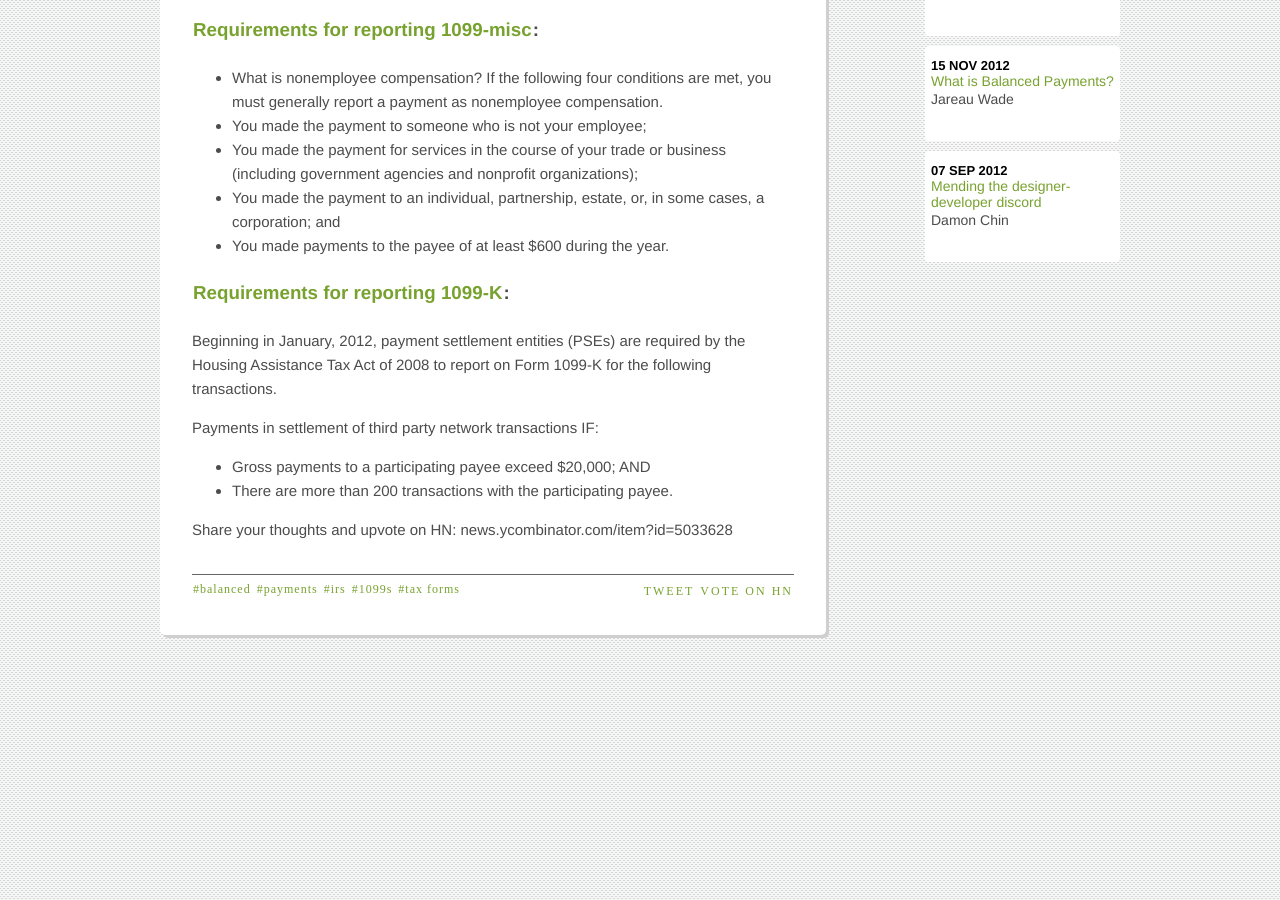
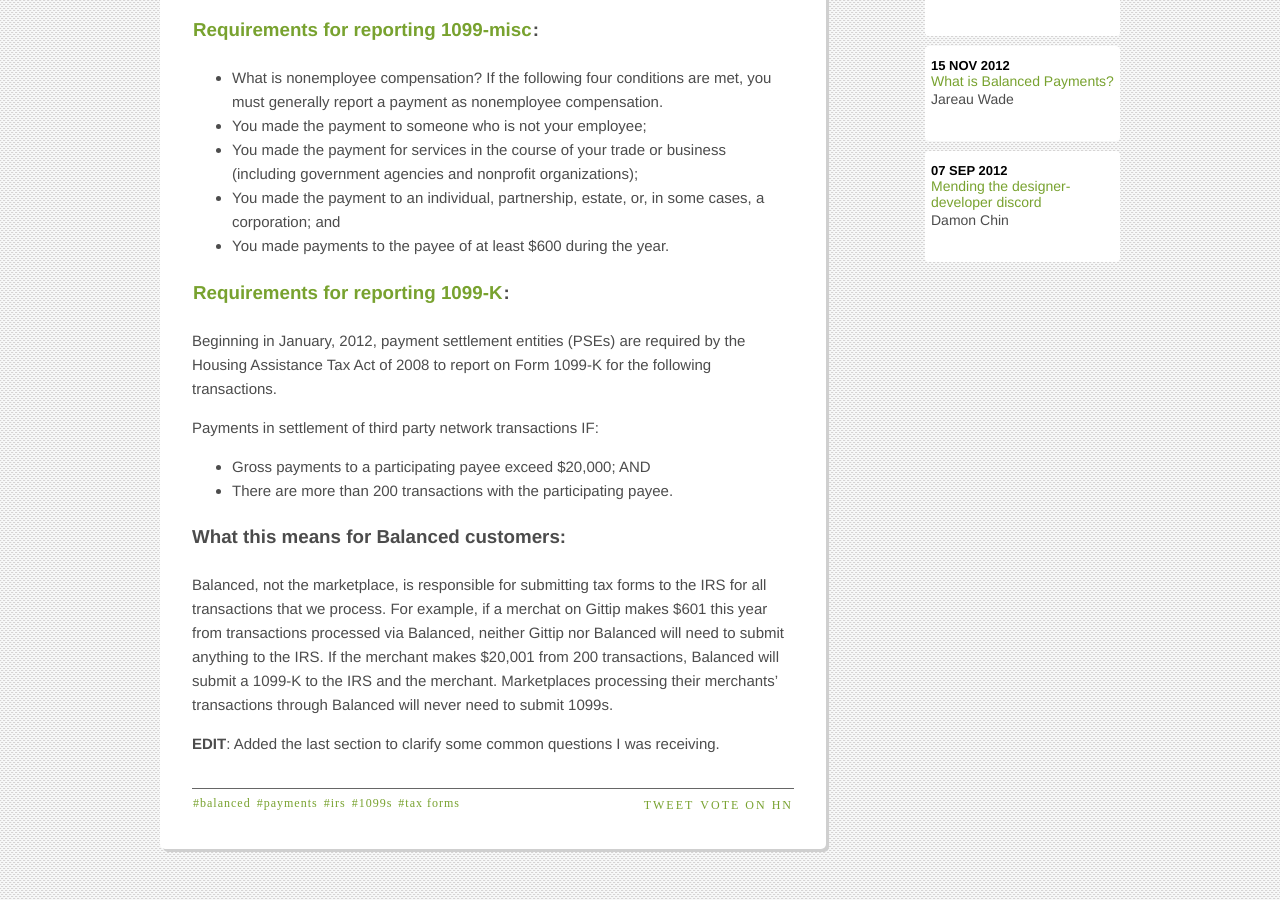
Before and after one commit to balanced/balanced.github.com, a Jekyll site: the page built from _posts/2013-01-09-1099s.md, in a window 1280 px wide and 900 px high, scrolled down 611 px. Built offline with Jekyll 4.4.1, drawn with Linux system fonts in a browser that asks for light colours; nearby versions of some CDN libraries; library files that are not in the unit come from our copies; Markdown is read by kramdown in place of the engine named in the settings; comment, search, counter and statistics services are not loaded; before the commit the page ends 1296 px from its top, so only the background shows below that.

Commit message:
added extra section to clarify confusion

```diff
--- a/_posts/2013-01-09-1099s.md
+++ b/_posts/2013-01-09-1099s.md
@@ -33,4 +33,13 @@
 - Gross payments to a participating payee exceed $20,000; AND
 - There are more than 200 transactions with the participating payee.
 
-Share your thoughts and upvote on HN: news.ycombinator.com/item?id=5033628
+
+#### What this means for Balanced customers:
+
+Balanced, not the marketplace, is responsible for submitting tax forms to the IRS for all transactions that
+we process. For example, if a merchat on Gittip makes $601 this year from transactions processed via Balanced, neither
+Gittip nor Balanced will need to submit anything to the IRS. If the merchant makes $20,001 from 200 transactions,
+Balanced will submit a 1099-K to the IRS and the merchant. Marketplaces processing their merchants' transactions through
+Balanced will never need to submit 1099s.
+
+**EDIT**: Added the last section to clarify some common questions I was receiving.
```
